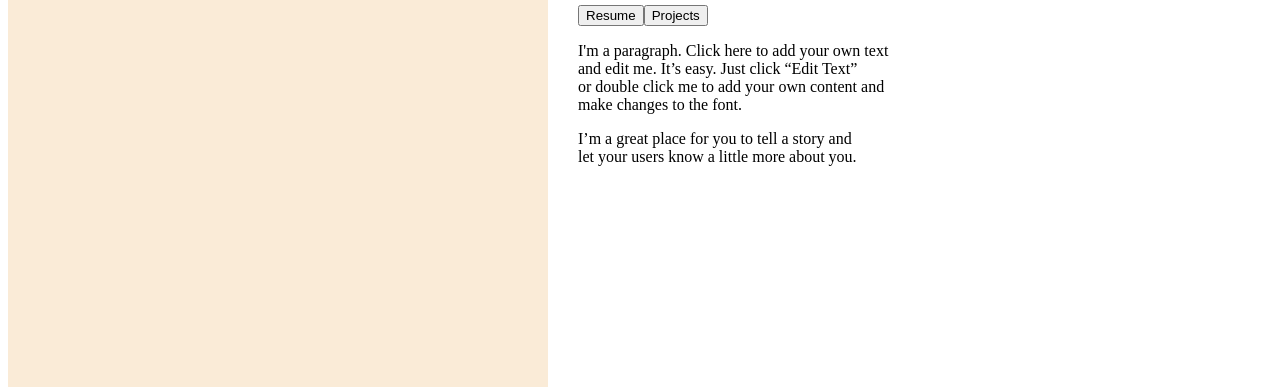
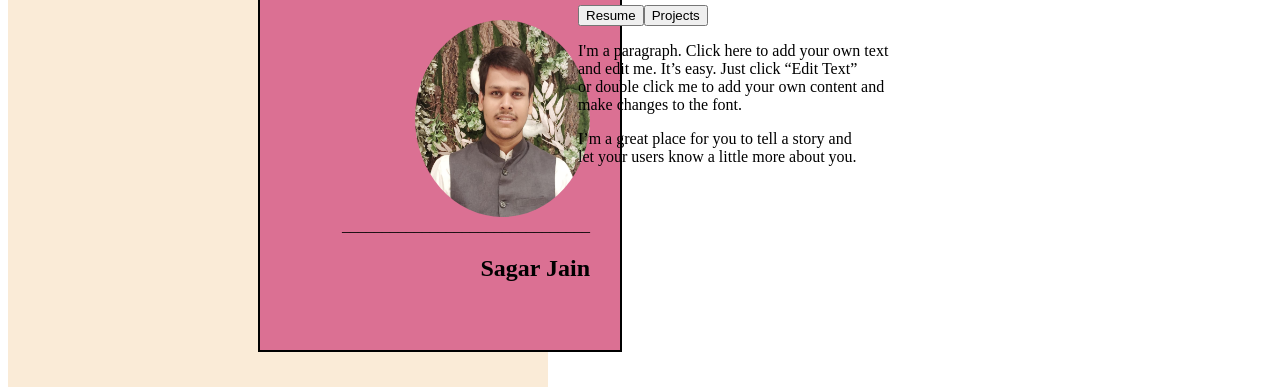
Before and after one commit to SagarJain-204/sagar_resume, a plain HTML site: page index.html in a window 1280 px wide. Shown: the part 228-615 px from the top of the page. Drawn offline with Linux system fonts and the light colour scheme.

Commit message:
Update 2

```diff
--- a/index.html
+++ b/index.html
@@ -20,7 +20,10 @@
     </div>
     <div class="content">
         <div class="left">
-            Box Wil be Placed Here
+            Box Wil be Placed Here<div class="photo_bg">
+            <img src="sagar_photo.jpeg" class="photo">
+            _______________________________<br>
+            <h2>Sagar Jain</h2><br></div>
         </div>
         <div class="right">
             <h2><b>Hello</b>  </h2>
--- a/style.css
+++ b/style.css
@@ -31,6 +31,7 @@
 .content{
     display: flex;
     justify-content: flex-start;
+    margin-right: 40px;
 }
 
 .greeting{
@@ -46,3 +47,20 @@ margin-right:30px ;
 padding:40px ;
 
 }
+.photo{
+    height: 200px;
+    width: 175px;
+    border-radius: 50%;
+}
+.photo_bg{
+    background-color: palevioletred;
+height:300px;
+width:300px;
+margin-left:210px ;
+margin-top:70px ;
+padding: 30px;
+border:2px solid black;
+display:flex;
+flex-direction: column;
+align-items: flex-end;
+}
```
Also changed, not shown: sagar_photo.jpeg (added).
